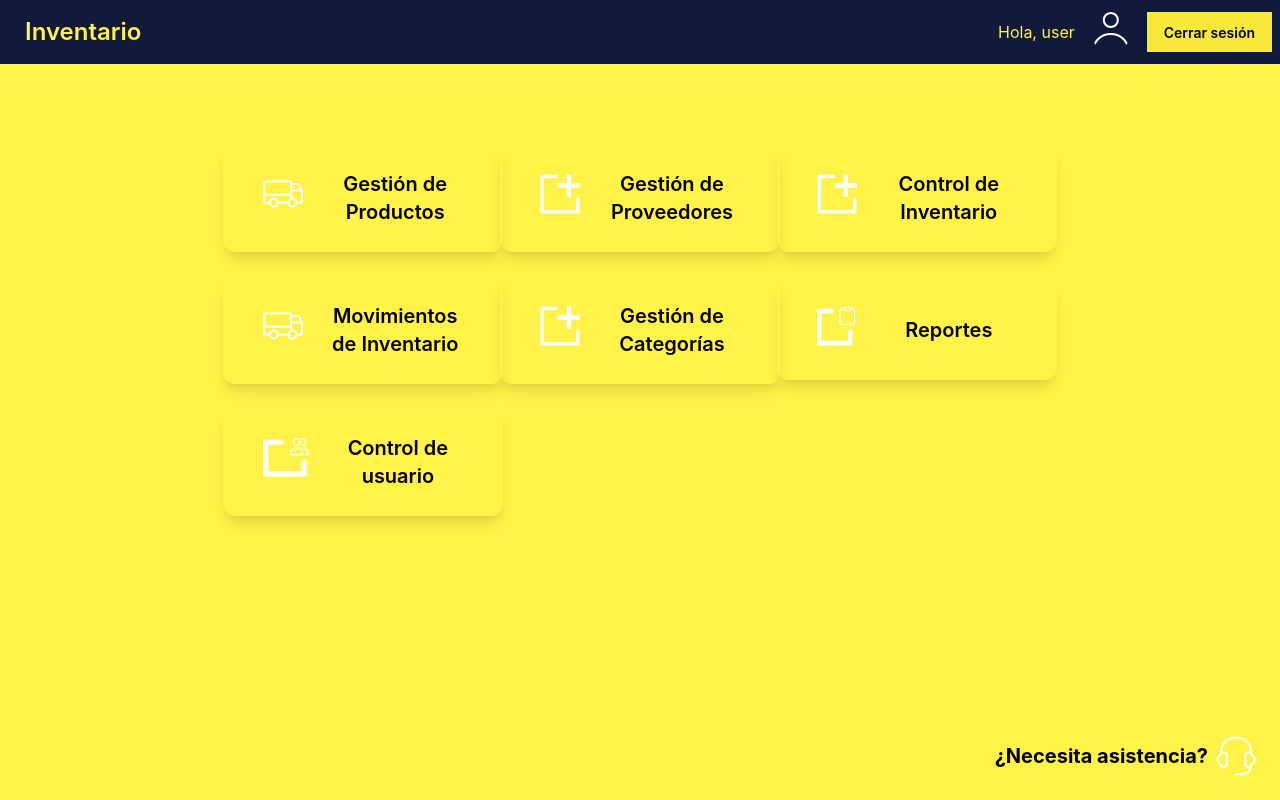
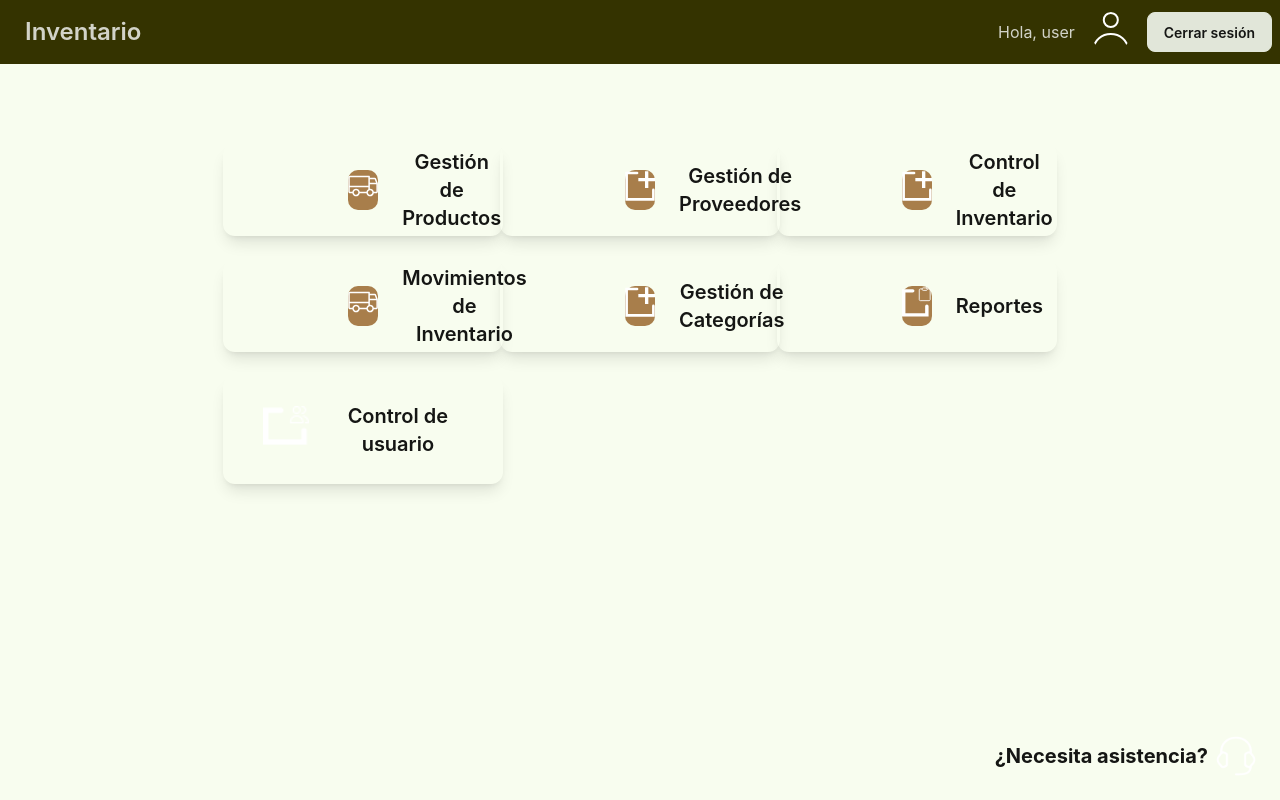
Before and after one commit to LuisARD/Sistema-de-Inventario, a Vue app in the folder SistemaInventario Frontend/: page / in a window 1280 px wide. Built offline with nearby package versions, Linux system fonts and the light colour scheme; what @formkit/vue would draw is missing.

Commit message:
update style

```diff
--- a/SistemaInventario Frontend/index.html
+++ b/SistemaInventario Frontend/index.html
@@ -1,5 +1,5 @@
 <!doctype html>
-<html data-theme="cyberpunk" lang="en">
+<html data-theme="lemonade" lang="en">
   <head>
     <meta charset="UTF-8" />
     <link rel="icon" type="image/svg+xml" href="/camion.svg" />
--- a/SistemaInventario Frontend/src/style.css
+++ b/SistemaInventario Frontend/src/style.css
@@ -1,6 +1,13 @@
 @import "tailwindcss";
 @plugin "daisyui" {
-  themes: cyberpunk;
+  themes: lemonade;
+}
+.icons-place {
+  background-color: rgb(168, 126, 75);
+  width: 30px;
+  height: 40px;
+  border-radius: 10px;
+
 }
 
 body { font-family: Inter, system-ui, -apple-system, "Segoe UI", Roboto, "Helvetica Neue", Arial; }
--- a/SistemaInventario Frontend/src/views/Home.vue
+++ b/SistemaInventario Frontend/src/views/Home.vue
@@ -26,7 +26,7 @@ const buttones = [
           class="w-full md:w-[280px] rounded-xl py-6 shadow-lg hover:opacity-90 transition flex justify-center items-center border-2 border-transparent hover:border-primary hover:border-2 duration-300 delay-75 lg:gap-x-4"
         >
           <div
-            class="flex justify-between items-center gap-x-6 w-50 text-center"
+            class="flex justify-between items-center gap-x-6 w-50 text-center icons-place"
           >
             <img :src="btn.icon" class="w-10 h-10 mb-2" />
             <span class="text-xl font-semibold w-50">{{ btn.label }}</span>
```
